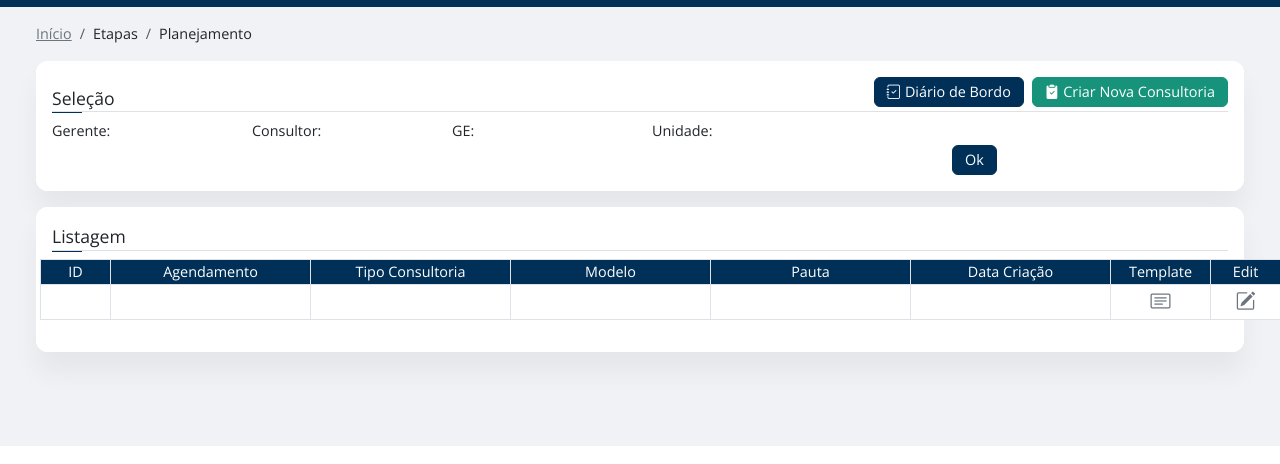
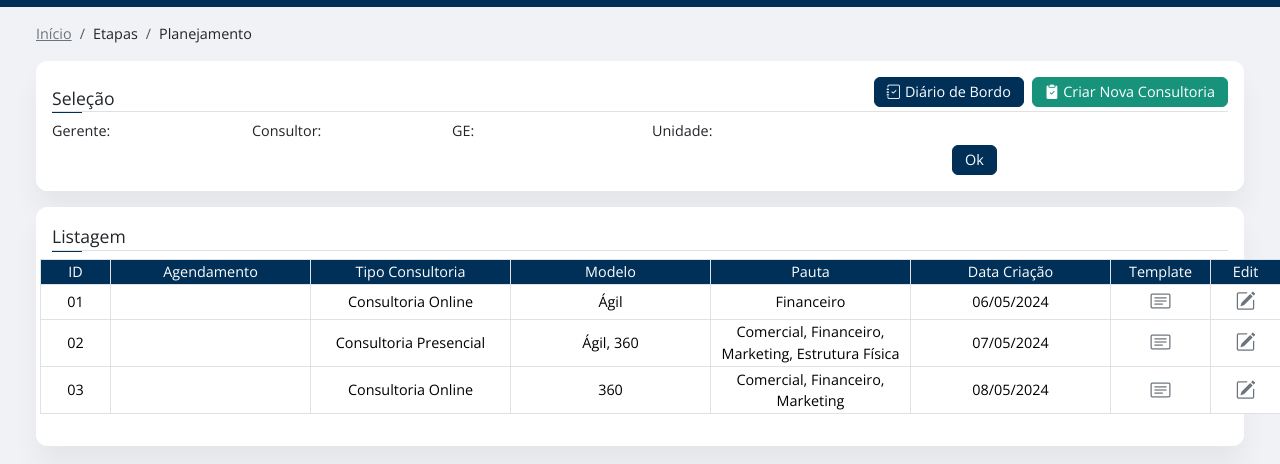
Before and after one commit to rogeriosaraceni/consultoria, an Astro site: page /etapas/planejamento in a window 1280 px wide. Shown: the part 159-623 px from the top of the page. Built offline with nearby package versions, Linux system fonts and the light colour scheme; Astro itself is replaced by a stand-in of ours.

Commit message:
update: table planejamneto

```diff
--- a/src/pages/etapas/planejamento/_content-listagem.astro
+++ b/src/pages/etapas/planejamento/_content-listagem.astro
@@ -10,6 +10,7 @@
 			<div class="row">
                 <table class="table table-bordered text-center table-fixed" id="tab-datatable" style="width: 100%;">
                     <thead>
+                        <tr>
                             <th style="width: 070px;">ID</th>
                             <th style="width: 200px;">Agendamento</th>
                             <th style="width: 200px;">Tipo Consultoria</th>
@@ -20,15 +21,17 @@
                             <th style="width: 100px;" class="no-sort">Template</th>
                             <th style="width: 070px;" class="no-sort">Edit</th>
                             <th style="width: 070px;" class="no-sort">Del</th>
+                        </tr>
                     </thead>
 
                     <tbody>
+                        <tr>
+                            <td>01</td>
                             <td></td>
-                        <td></td>
-                        <td></td>
-                        <td></td>
-                        <td></td>
-                        <td></td>
+                            <td>Consultoria Online</td>
+                            <td>Ágil</td>
+                            <td>Financeiro</td>
+                            <td>06/05/2024</td>
 
                             <td>
                                 <a
@@ -65,6 +68,97 @@
                                     <i class="bi bi-trash icon-tab"></i>
                                 </a>
                             </td>
+                        </tr>
+
+                        <tr>
+                            <td>02</td>
+                            <td></td>
+                            <td>Consultoria Presencial</td>
+                            <td>Ágil, 360</td>
+                            <td>Comercial, Financeiro, Marketing, Estrutura Física</td>
+                            <td>07/05/2024</td>
+
+                            <td>
+                                <a
+                                    class="text-secondary fs-5"
+                                    data-bs-toggle="tooltip"
+                                    data-bs-title="Template"
+                                    data-fancybox
+                                    data-type="iframe"
+                                    data-width="90%"
+                                    data-height="800"
+                                    href="./popups/template/"
+                                >
+                                    <i class="bi bi-card-text"></i>
+                                </a>
+                            </td>
+
+                            <td>
+                                <a
+                                    class="text-secondary fs-5"
+                                    data-bs-toggle="tooltip"
+                                    data-bs-title="Edit"
+                                    data-fancybox
+                                    data-type="iframe"
+                                    data-width="90%"
+                                    data-height="800"
+                                    href="./popups/consultoria/"
+                                >
+                                    <i class="bi bi-pencil-square"></i>
+                                </a>
+                            </td>
+
+                            <td>
+                                <a class="text-secondary fs-5" data-bs-toggle="tooltip" data-bs-title="Del" href="#" data-row="delete">
+                                    <i class="bi bi-trash icon-tab"></i>
+                                </a>
+                            </td>
+                        </tr>
+
+                        <tr>
+                            <td>03</td>
+                            <td></td>
+                            <td>Consultoria Online</td>
+                            <td>360</td>
+                            <td>Comercial, Financeiro, Marketing</td>
+                            <td>08/05/2024</td>
+
+                            <td>
+                                <a
+                                    class="text-secondary fs-5"
+                                    data-bs-toggle="tooltip"
+                                    data-bs-title="Template"
+                                    data-fancybox
+                                    data-type="iframe"
+                                    data-width="90%"
+                                    data-height="800"
+                                    href="./popups/template/"
+                                >
+                                    <i class="bi bi-card-text"></i>
+                                </a>
+                            </td>
+
+                            <td>
+                                <a
+                                    class="text-secondary fs-5"
+                                    data-bs-toggle="tooltip"
+                                    data-bs-title="Edit"
+                                    data-fancybox
+                                    data-type="iframe"
+                                    data-width="90%"
+                                    data-height="800"
+                                    href="./popups/consultoria/"
+                                >
+                                    <i class="bi bi-pencil-square"></i>
+                                </a>
+                            </td>
+
+                            <td>
+                                <a class="text-secondary fs-5" data-bs-toggle="tooltip" data-bs-title="Del" href="#" data-row="delete">
+                                    <i class="bi bi-trash icon-tab"></i>
+                                </a>
+                            </td>
+                        </tr>
                     </tbody>
                 </table>
 			</div>
```
Lines whose indentation alone changed are shown as unchanged.
